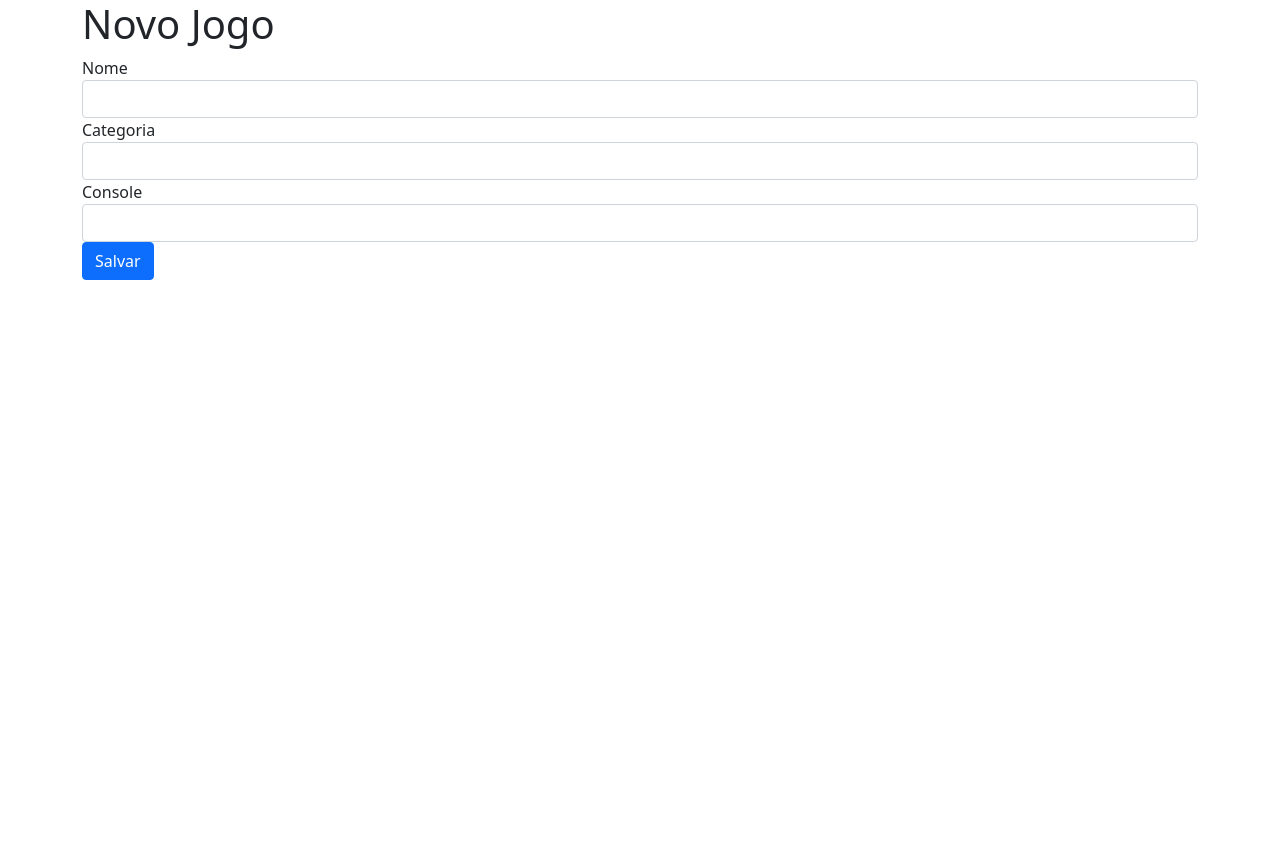
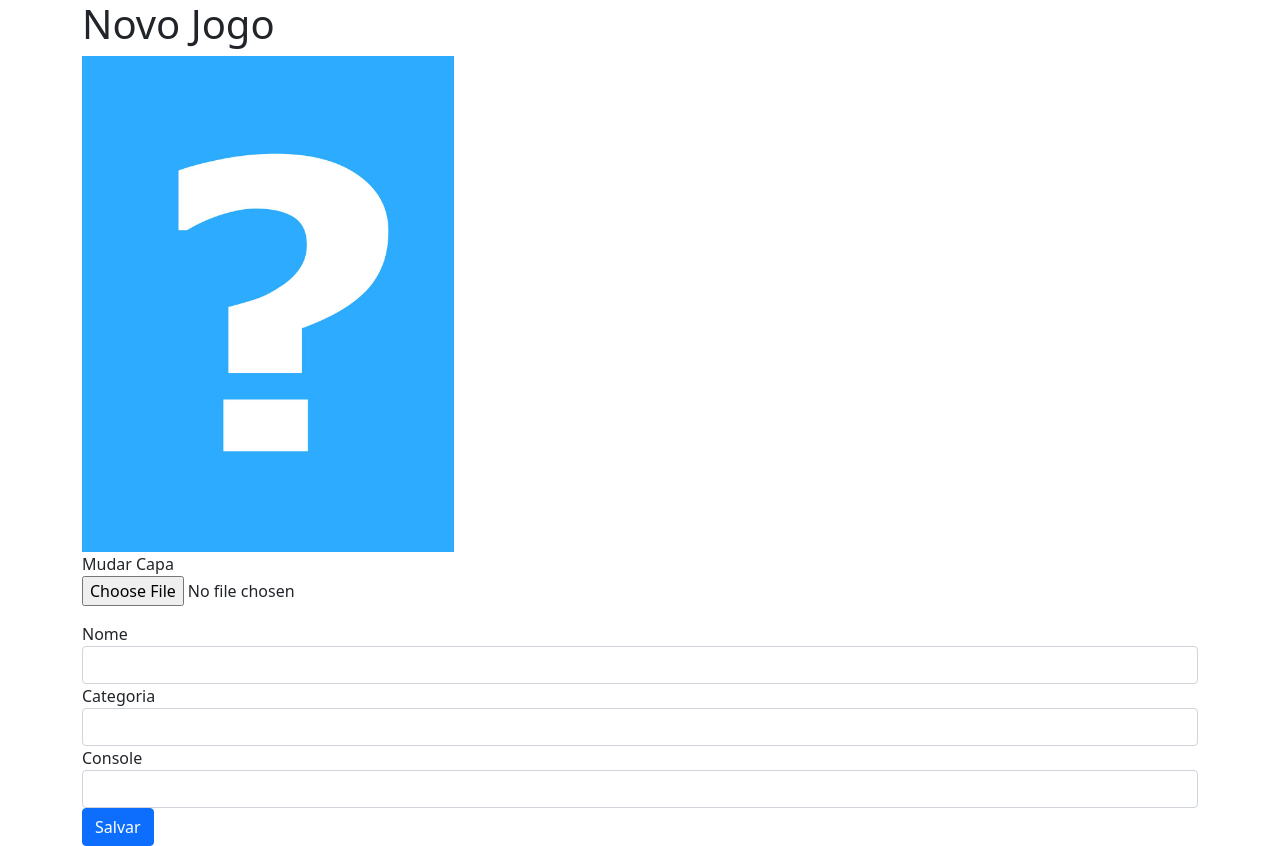
Before and after one commit to brdoliveira/jogoteca-flask, a Flask app: page /novo in a window 1280 px wide. Before the commit the page ends 280 px from the top, so only its background shows below. Run offline with Flask 3, Linux system fonts and the light colour scheme; the visitor is signed in with stand-in values (Sample User, id 1); some libraries are stand-ins or nearby versions.

Commit message:
FEAT(novo): Adicionando input de imagem

```diff
--- a/templates/novo.html
+++ b/templates/novo.html
@@ -1,6 +1,15 @@
 {% extends "template.html" %}
 {% block conteudo %}
 <form action="{{ url_for('criar') }}" method="post">
+  <figure class="img thumbnail col-md-4">
+    <img class="img-fluid" src="{{ url_for('imagem', nome_arquivo='capa_padrao.jpg') }}">
+    <figcaption>
+      <label class="fileContainer">
+        Mudar Capa
+        <input type="file" name="arquivo" accept=".jpg">
+      </label>
+    </figcaption>
+  </figure>
   <fieldset>
     <div class="form-group">
       <label for="nome">Nome</label>
```
